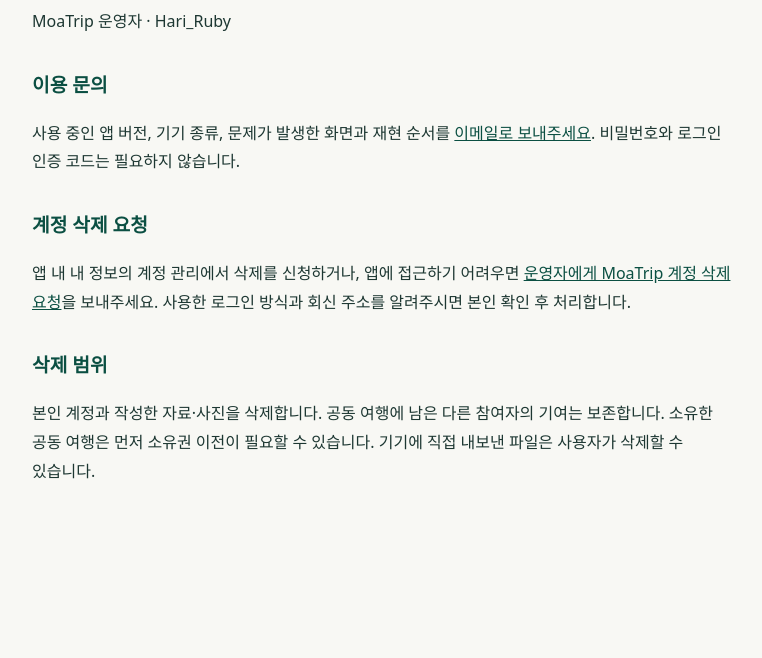
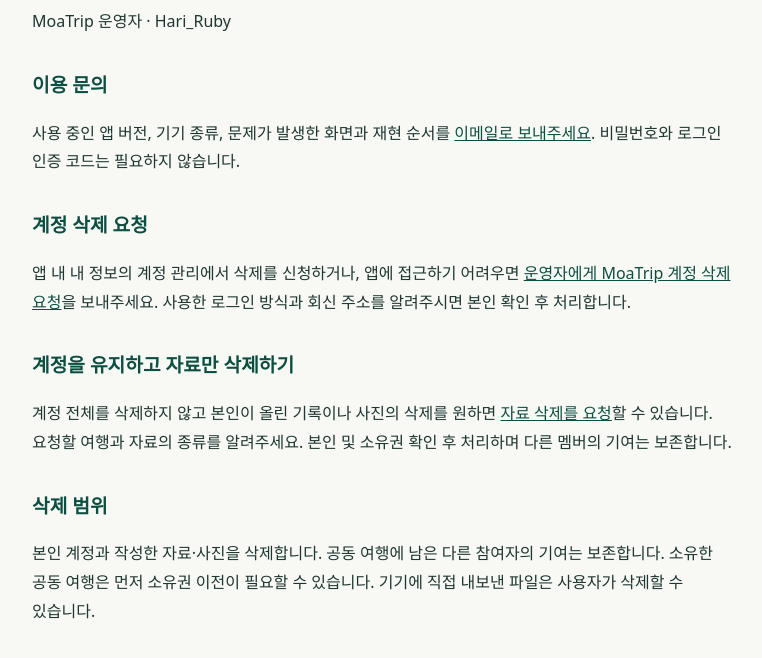
Before and after one commit to kasa500000-png/moatrip-support, a plain HTML site: page support/index.html in a window 1280 px wide. Shown: the part 154-812 px from the top of the page, without its empty margins (256-1018 px from the left). Drawn offline with Linux system fonts and the light colour scheme.

Commit message:
Add instructions to request deletion of individual contributions

```diff
--- a/support/index.html
+++ b/support/index.html
@@ -1 +1 @@
-<!doctype html><html lang="ko"><meta charset="utf-8"><meta name="viewport" content="width=device-width,initial-scale=1"><title>지원 및 계정 삭제 · MoaTrip</title><style>body{max-width:44rem;margin:auto;padding:2rem 1.4rem 5rem;font:1rem/1.8 system-ui,sans-serif;color:#1d3732;background:#f8f8f4;word-break:keep-all}h1,h2,a{color:#0b4f42}h2{font-size:1.2rem;margin-top:2rem}nav{display:flex;flex-wrap:wrap;gap:1rem}p{overflow-wrap:anywhere}</style><nav><a href="../privacy/">개인정보처리방침</a><a href="../terms/">이용약관</a><a href="../support/">지원 및 계정 삭제</a></nav><main><h1>지원 및 계정 삭제</h1><p>MoaTrip 운영자 · Hari_Ruby</p><h2>이용 문의</h2><p>사용 중인 앱 버전, 기기 종류, 문제가 발생한 화면과 재현 순서를 <a href="mailto:kasa500000@gmail.com?subject=MoaTrip%20문의">이메일로 보내주세요</a>. 비밀번호와 로그인 인증 코드는 필요하지 않습니다.</p><h2>계정 삭제 요청</h2><p>앱 내 내 정보의 계정 관리에서 삭제를 신청하거나, 앱에 접근하기 어려우면 <a href="mailto:kasa500000@gmail.com?subject=MoaTrip%20계정%20삭제%20요청">운영자에게 MoaTrip 계정 삭제 요청</a>을 보내주세요. 사용한 로그인 방식과 회신 주소를 알려주시면 본인 확인 후 처리합니다.</p><h2>삭제 범위</h2><p>본인 계정과 작성한 자료·사진을 삭제합니다. 공동 여행에 남은 다른 참여자의 기여는 보존합니다. 소유한 공동 여행은 먼저 소유권 이전이 필요할 수 있습니다. 기기에 직접 내보낸 파일은 사용자가 삭제할 수 있습니다.</p></main></html>
+<!doctype html><html lang="ko"><meta charset="utf-8"><meta name="viewport" content="width=device-width,initial-scale=1"><title>지원 및 계정 삭제 · MoaTrip</title><style>body{max-width:44rem;margin:auto;padding:2rem 1.4rem 5rem;font:1rem/1.8 system-ui,sans-serif;color:#1d3732;background:#f8f8f4;word-break:keep-all}h1,h2,a{color:#0b4f42}h2{font-size:1.2rem;margin-top:2rem}nav{display:flex;flex-wrap:wrap;gap:1rem}p{overflow-wrap:anywhere}</style><nav><a href="../privacy/">개인정보처리방침</a><a href="../terms/">이용약관</a><a href="../support/">지원 및 계정 삭제</a></nav><main><h1>지원 및 계정 삭제</h1><p>MoaTrip 운영자 · Hari_Ruby</p><h2>이용 문의</h2><p>사용 중인 앱 버전, 기기 종류, 문제가 발생한 화면과 재현 순서를 <a href="mailto:kasa500000@gmail.com?subject=MoaTrip%20문의">이메일로 보내주세요</a>. 비밀번호와 로그인 인증 코드는 필요하지 않습니다.</p><h2>계정 삭제 요청</h2><p>앱 내 내 정보의 계정 관리에서 삭제를 신청하거나, 앱에 접근하기 어려우면 <a href="mailto:kasa500000@gmail.com?subject=MoaTrip%20계정%20삭제%20요청">운영자에게 MoaTrip 계정 삭제 요청</a>을 보내주세요. 사용한 로그인 방식과 회신 주소를 알려주시면 본인 확인 후 처리합니다.</p><h2>계정을 유지하고 자료만 삭제하기</h2><p>계정 전체를 삭제하지 않고 본인이 올린 기록이나 사진의 삭제를 원하면 <a href="mailto:kasa500000@gmail.com?subject=MoaTrip%20자료%20삭제%20요청">자료 삭제를 요청</a>할 수 있습니다. 요청할 여행과 자료의 종류를 알려주세요. 본인 및 소유권 확인 후 처리하며 다른 멤버의 기여는 보존합니다.</p><h2>삭제 범위</h2><p>본인 계정과 작성한 자료·사진을 삭제합니다. 공동 여행에 남은 다른 참여자의 기여는 보존합니다. 소유한 공동 여행은 먼저 소유권 이전이 필요할 수 있습니다. 기기에 직접 내보낸 파일은 사용자가 삭제할 수 있습니다.</p></main></html>
```
